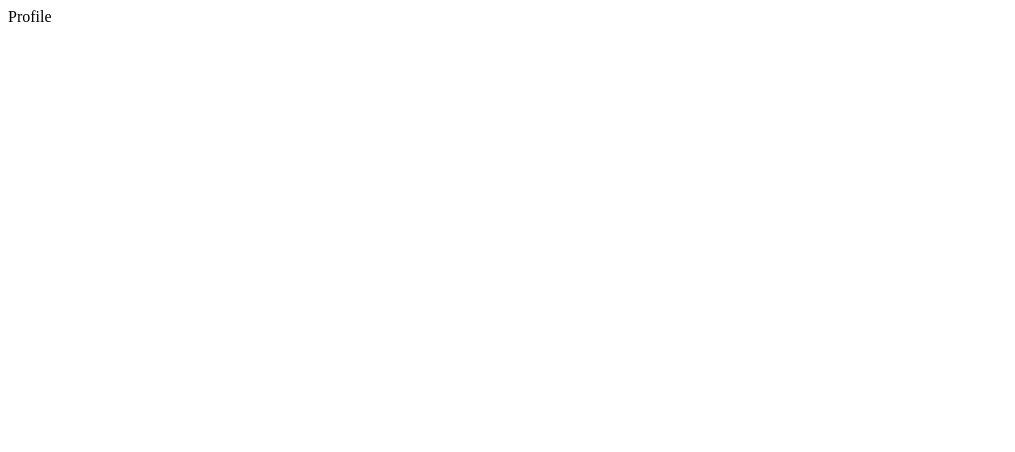
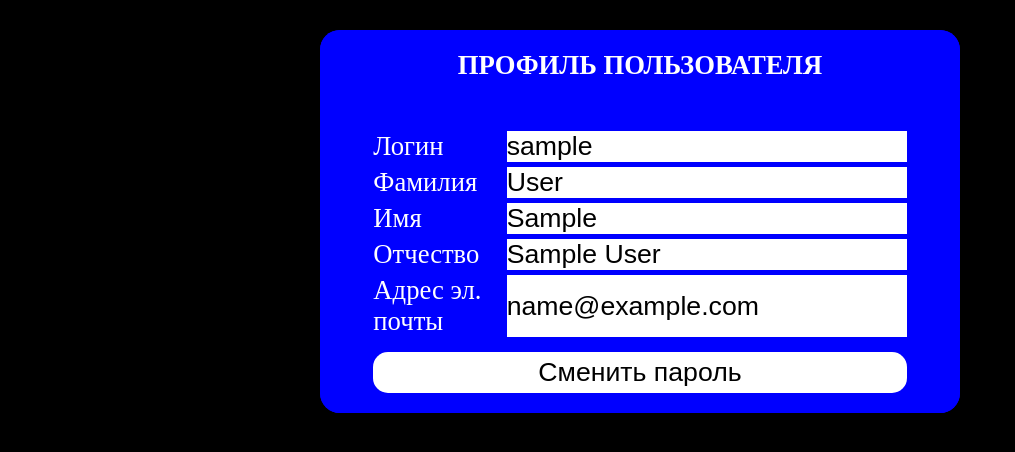
Before and after one commit to progart116/ToDoListProject, a Django app: page /profile/ in a window 1280 px wide. Before the commit the part shown is almost empty. Shown: the top 452 px of the page, without its empty margins (0-1015 px from the left). Run offline with Django 5.2, Linux system fonts and the light colour scheme; a user stored in the database is signed in; tables that the repository leaves empty hold one stand-in row (values such as "Sample post").

Commit message:
function: view profile

```diff
--- a/Front-end/templates/ToDoListApp/list.html
+++ b/Front-end/templates/ToDoListApp/list.html
@@ -17,7 +17,7 @@
     <div class="name-project">Проект: простой задачник</div>
 
     <div class="user-info">
-        <div>Пользователь: {{user.surname}} {{user.firstname}} {{user.secondname}} ({{user.django_auth_user.username}})</div>
+        <div>Пользователь: <a href="{% url 'UserLogApp:view_profile' %}">{{user.surname}} {{user.firstname}} {{user.secondname}} ({{user.django_auth_user.username}})</a></div>
         <div><a href="{% url 'UserLogApp:logout_user' %}">Выход</a></div>
     </div>
 
--- a/Front-end/templates/UserLogApp/profile.html
+++ b/Front-end/templates/UserLogApp/profile.html
@@ -1,14 +1,50 @@
+{% load static %}
+
 <!DOCTYPE html>
 <html>
 
 <head>
     <meta charset="UTF-8">
     <meta name="viewport" content="width=device-width, initial-scale=1.0">
-    <title>Document</title>
+    <title>Профиль</title>
+
+    <link rel="stylesheet" href="{% static 'UserLogApp/css/registration_form.css' %}" type="text/css">
+    <script src="{% static 'UserLogApp/js/no_submit.js' %}"></script>
+
 </head>
 
 <body>
-    Profile
+
+    <form>
+
+        <div></div>
+
+        <div class="form-content">
+
+            <div class="left-field"></div>
+
+            <div class="form-content-inner">
+
+                <p class="name-form">Профиль пользователя</p>
+
+                <p class="field">Логин <input readonly value="{{user.django_auth_user.username}}" type="text" id="login" name="login" onkeypress="NoSubmit(event)"></p>
+                <p class="field">Фамилия <input readonly value="{{user.surname}}" type="text" id="surname" name="surname" onkeypress="NoSubmit(event)"></p>
+                <p class="field">Имя <input readonly type="text" value="{{user.firstname}}" id="firstname" name="firstname" onkeypress="NoSubmit(event)"></p>
+                <p class="field">Отчество <input readonly value="{{user.secondname}}" type="text" id="secondname" name="secondname" onkeypress="NoSubmit(event)"></p>
+                <p class="field">Адрес эл. почты <input readonly value="{{user.email}}" type="email" inputmode="email" id="email" name="email" onkeypress="NoSubmit(event)"></p>
+
+                <p class="margin-top"><button type="button">Сменить пароль</button></p>
+
+            </div>
+
+            <div class="right-field"></div>
+
+        </div>
+
+        <div></div>
+
+    </form>
+
 </body>
 
 </html>
--- a/UserLogApp/views.py
+++ b/UserLogApp/views.py
@@ -109,7 +109,8 @@ def registration_post(request):
 
 @django.contrib.auth.decorators.login_required
 def view_profile(request):
-    return render(request, "UserLogApp/profile.html")
+    context = { "user": UserLogApp.models.User.objects.get(django_auth_user__username=str(request.user)) }
+    return render(request, "UserLogApp/profile.html", context)
 
 
 
```
